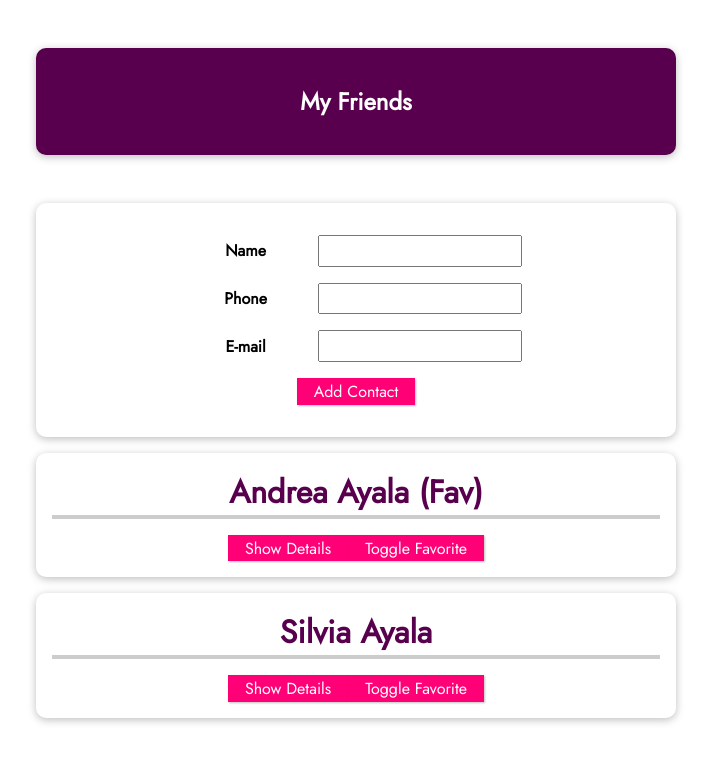
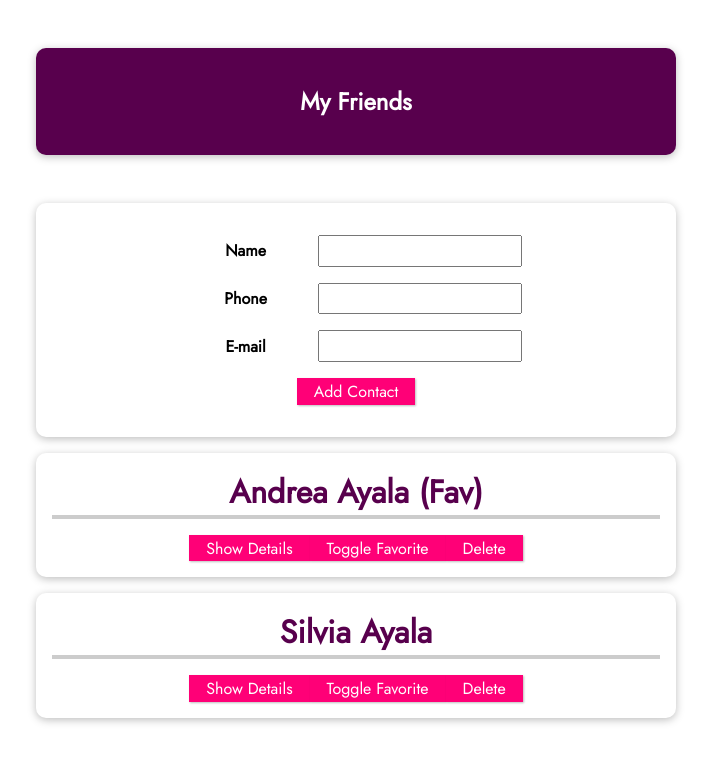
Before and after one commit to andreayalad/VueProjects, a Vue app in the folder App2/: page / in a window 1280 px wide. Shown: the top 762 px of the page, without its empty margins (284-995 px from the left). Built offline with nearby package versions, Linux system fonts and the light colour scheme.

Commit message:
Adding Delete button

```diff
--- a/App2/src/App.vue
+++ b/App2/src/App.vue
@@ -12,6 +12,7 @@
         :email-address="friend.email"
         :is-favorite="friend.isFavorite"
         @toggle-favorite="toggleFavoriteStatus"
+        @delete="deleteContact"
       >
       </friend-contact>
     </ul>
@@ -60,7 +61,10 @@
         isFavorite: false
       }
       this.friends.push(newFriendContact)
-    }
+    },
+    deleteContact(friendId){
+      this.friends = this.friends.filter((friend) => friend.id !== friendId);
+    },
   },
 };
 </script>
--- a/App2/src/Components/FriendContact.vue
+++ b/App2/src/Components/FriendContact.vue
@@ -9,6 +9,7 @@
       <li><strong>Phone:</strong>{{ phoneNumber }}</li>
       <li><strong>Email:</strong>{{ emailAddress }}</li>
     </ul>
+    <button @click="$emit('delete', id)">Delete</button>
   </li>
 </template>
 
@@ -41,7 +42,7 @@
       //  }
     },
   },
-  emits: ["toggle-favorite"],
+  emits: ['toggle-favorite', 'delete'],
   // emits:{
   //   'toggle-favorite': function(id) {
   //     if(id){
@@ -62,7 +63,7 @@
       this.detailsAreVisible = !this.detailsAreVisible;
     },
     toggleFavorites() {
-      this.$emit("toggle-favorite", this.id);
+      this.$emit('toggle-favorite', this.id);
     },
   },
 };
```
